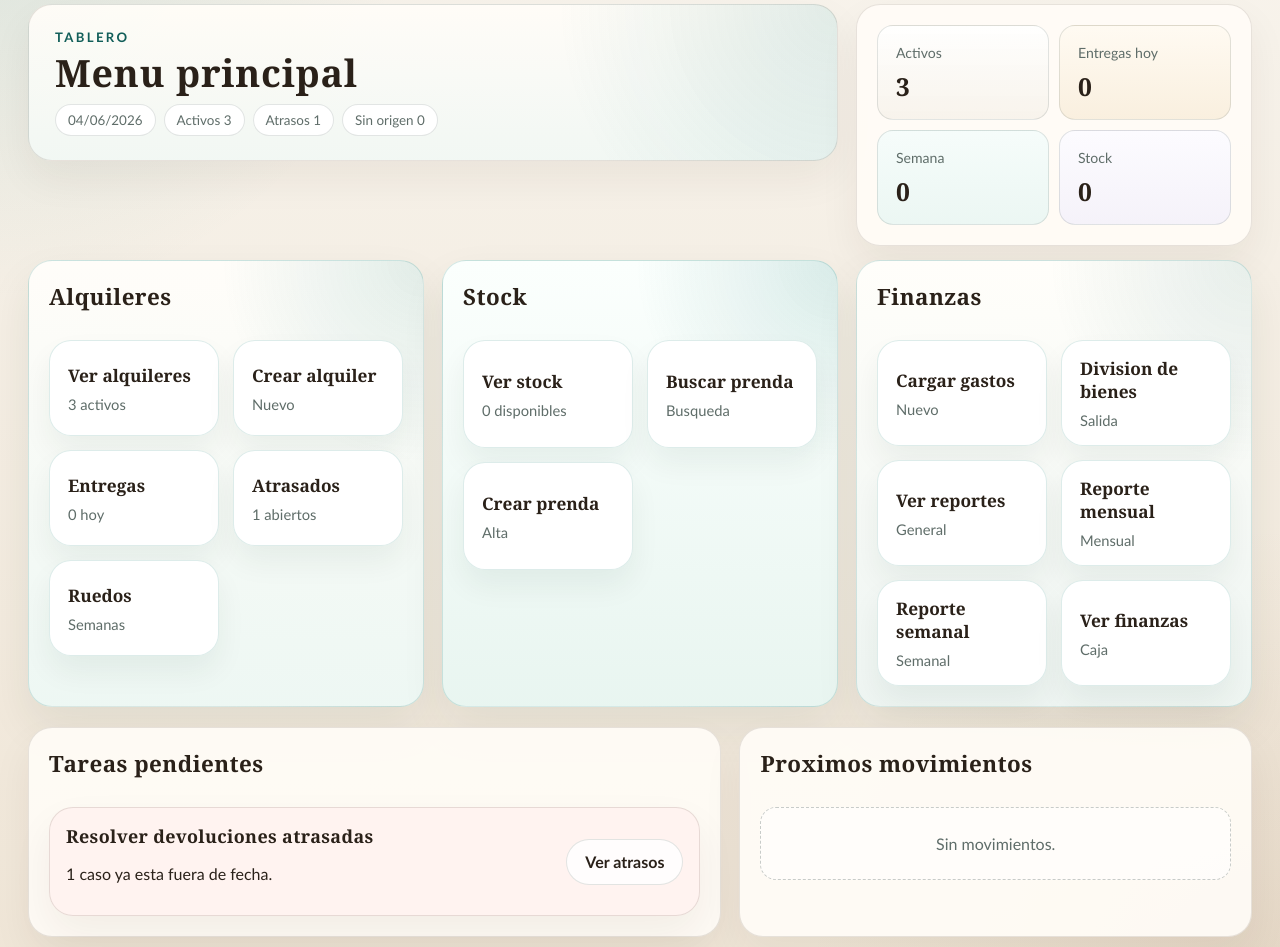
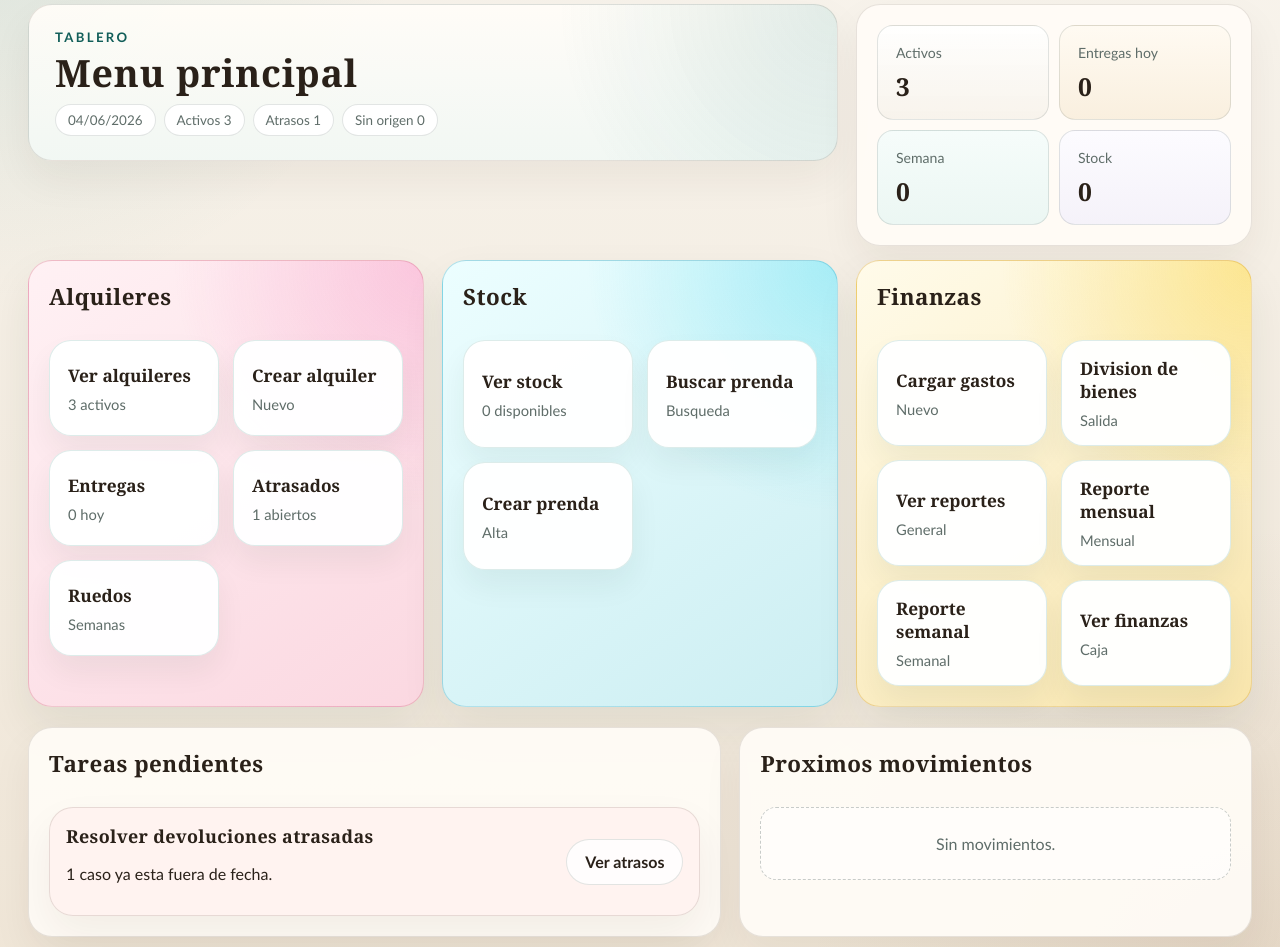
Before and after one commit to abitogonnet/abit_project, a Django app: page / in a window 1280 px wide. Shown: the part 106-1053 px from the top of the page. Run offline with Django 5.2, Linux system fonts and the light colour scheme; data comes from the database, SQL or seed files in the repository; data that the repository does not hold is empty.

Commit message:
Add colorful dashboard cards and missing rental migration

```diff
--- a/static/css/abito.css
+++ b/static/css/abito.css
@@ -1726,21 +1726,24 @@ body.ab-page {
 }
 
 .ab-home-primary-card-rentals {
+  border-color: rgba(194, 65, 90, 0.24);
   background:
-    radial-gradient(circle at top right, rgba(15, 118, 110, 0.12), transparent 34%),
-    linear-gradient(180deg, rgba(255, 253, 249, 0.98), rgba(237, 247, 243, 0.98));
+    radial-gradient(circle at top right, rgba(244, 114, 182, 0.28), transparent 42%),
+    linear-gradient(145deg, #fff1f4 0%, #fbd8e1 100%);
 }
 
 .ab-home-primary-card-stock {
+  border-color: rgba(8, 145, 178, 0.26);
   background:
-    radial-gradient(circle at top right, rgba(15, 118, 110, 0.14), transparent 34%),
-    linear-gradient(180deg, rgba(251, 255, 253, 0.98), rgba(232, 245, 240, 0.98));
+    radial-gradient(circle at top right, rgba(34, 211, 238, 0.3), transparent 42%),
+    linear-gradient(145deg, #ecfeff 0%, #cceef2 100%);
 }
 
 .ab-home-primary-card-finance {
+  border-color: rgba(202, 138, 4, 0.28);
   background:
-    radial-gradient(circle at top right, rgba(17, 94, 89, 0.1), transparent 34%),
-    linear-gradient(180deg, rgba(255, 254, 250, 0.98), rgba(238, 245, 242, 0.98));
+    radial-gradient(circle at top right, rgba(250, 204, 21, 0.34), transparent 42%),
+    linear-gradient(145deg, #fffbea 0%, #f9e6ad 100%);
 }
 
 .ab-create-main,
```
Also changed, not shown: alquileres/migrations/0005_alter_alquiler_estado_alquiler.py (added).
